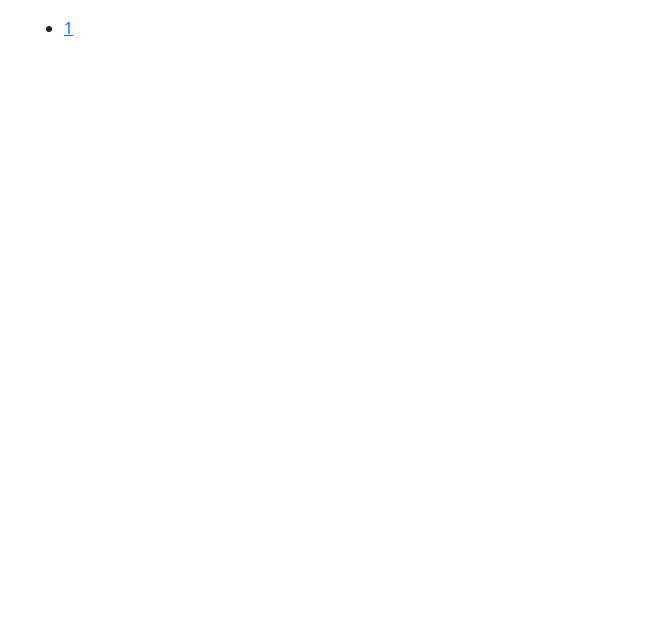
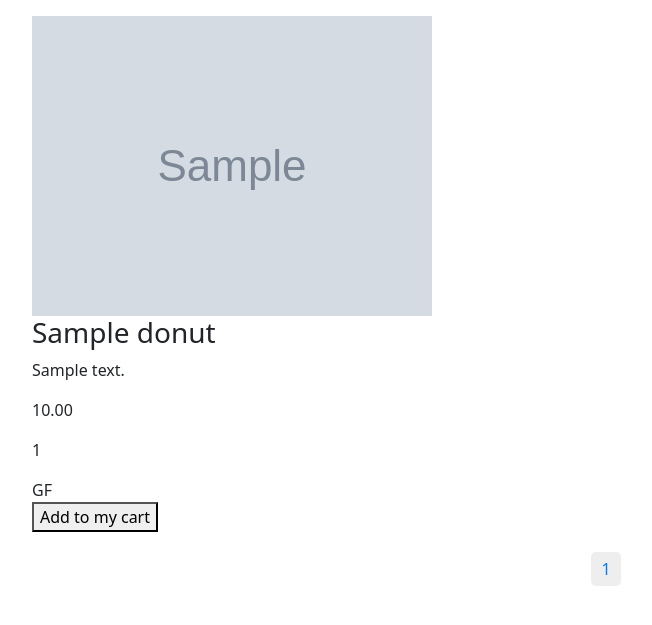
Before and after one commit to ChernovMykola/Donut, a Django app: page / in a window 1280 px wide. Before the commit the part shown is almost empty. Shown: the top 625 px of the page, without its empty margins (50-702 px from the left). Run offline with Django 4.2, Linux system fonts and the light colour scheme; tables that the repository leaves empty hold one stand-in row (values such as "Sample post"); grey boxes marked "Sample" are stand-in pictures.

Commit message:
WorkWithTemplates

```diff
--- a/static/css/donut.css
+++ b/static/css/donut.css
@@ -0,0 +1,33 @@
+nav.list-pages {
+    display: flex;
+    justify-content: center;
+    margin-top: 20px;
+}
+
+nav.list-pages ul {
+    list-style: none;
+    display: flex;
+    justify-content: center;
+    align-items: center;
+    gap: 10px;
+}
+
+nav.list-pages li {
+    padding: 5px 10px;
+    background-color: #eee;
+    border-radius: 5px;
+}
+
+nav.list-pages li.active a {
+    background-color: #007bff;
+    color: #fff;
+}
+
+nav.list-pages li a {
+    color: #007bff;
+    text-decoration: none;
+}
+
+nav.list-pages li a:hover {
+    text-decoration: underline;
+}
--- a/templates/donut/base.html
+++ b/templates/donut/base.html
@@ -7,8 +7,7 @@
     <meta name="viewport" content="width=device-width, initial-scale=1.0">
     <title>BLOG</title>
     <link href="https://cdn.jsdelivr.net/npm/bootstrap@5.3.0-alpha3/dist/css/bootstrap.min.css" rel="stylesheet" integrity="sha384-KK94CHFLLe+nY2dmCWGMq91rCGa5gtU4mk92HdvYe+M/SXH301p5ILy+dN9+nJOZ" crossorigin="anonymous">
-    <link rel="stylesheet" href="{% static 'css/donut.css' %}">
-    <link rel="preconnect" href="https://fonts.googleapis.com">
+    <link rel="stylesheet" type="text/css" href="{% static 'css/donut.css' %}">
 </head>
 <body>
     <nav class="navbar navbar-default custom-navbar">
@@ -18,7 +17,6 @@
             </ul>
 
             <ul class="nav navbar-nav navbar-right">
-
 
             </ul>
 
@@ -32,6 +30,10 @@
                 <div class="blog_posts ">
                     {% block content %}
                     {% endblock  %}
+                </div>
+            </div>
+        </div>
+    </div>
     <nav class="list-pages">
         <ul>
             {% for p in paginator.page_range %}
@@ -41,11 +43,8 @@
             {% endfor %}
         </ul>
     </nav>
-                </div>
+    <nav>
 
-            </div>
-
-        </div>
-    </div>
+    </nav>
 </body>
 </html>
--- a/templates/donut/home.html
+++ b/templates/donut/home.html
@@ -1,4 +1,24 @@
 {% extends 'donut/base.html' %}
 {% block content %}
+{% for donut in donut %}
+    <div class="product-card">
+        <div>
+            <img class="donut_picture" src="{{ donut.picture.url }}" />
+        </div>
+        <h3>{{ donut.title }}</h3>
+        <p>{{ donut.description }}</p>
+        <div>
+            <p>{{ donut.price }}</p>
+            <p>{{ donut.count }}</p>
+        </div>
+        {% if donut.labels %}
+            <div>
+                {{ donut.labels }}
+            </div>
+        {% endif %}
+        <button type="submit">Add to my cart</button>
+    </div>
 
+
+{% endfor %}
 {% endblock %}
```
Also changed, not shown: media/donut_pictures/Знімок_екрана_2023-03-24_о_11.48.28.png (added). Lines whose indentation alone changed are shown as unchanged.
